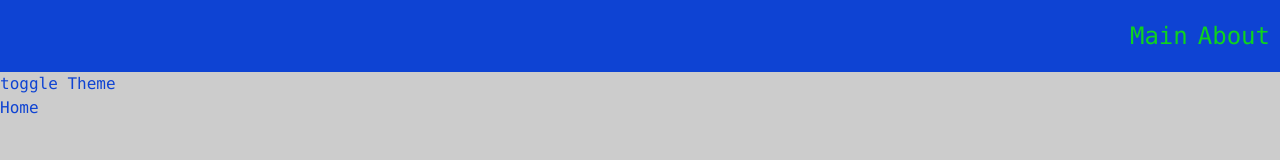
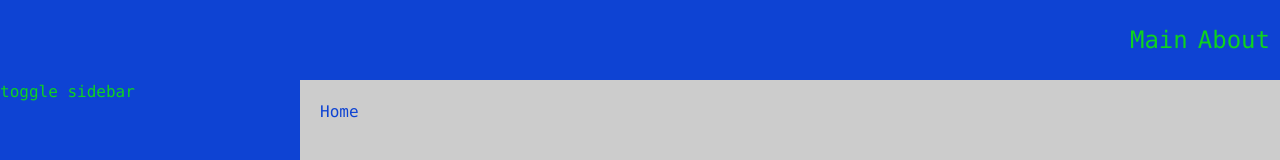
Before and after one commit to Sergej96/ULBI-project, a React app: page / in a window 1280 px wide. Shown: the top 160 px of the page. Built offline with nearby package versions, Linux system fonts and the light colour scheme; the HTML template or start-up script is replaced by a standard one.

Commit message:
add sidebar and move button switcherButton

```diff
--- a/src/app/App.tsx
+++ b/src/app/App.tsx
@@ -2,17 +2,18 @@ import "./styles/index.scss";
 import { classNames } from "shared/lib/helpers/classNames";
 import { useTheme } from "./providers/ThemeProvider";
 import { AppRouter } from "./providers/router";
-import Navbar from "widgets";
+import { Navbar, Sidebar } from "widgets";
 
 const App = () => {
-  const { theme, toggleTheme } = useTheme();
+  const { theme } = useTheme();
 
   return (
     <div className={classNames("app", {}, [theme])}>
       <Navbar />
-      <button onClick={toggleTheme}>toggle Theme</button>
-
-      <AppRouter />
+      <div className="content-page">
+        <Sidebar />
+        <AppRouter />
+      </div>
     </div>
   );
 };
--- a/src/app/providers/ThemeProvider/index.ts
+++ b/src/app/providers/ThemeProvider/index.ts
@@ -1,2 +1,3 @@
 export { default as ThemeProvider } from "./ui/ThemeProvider";
 export { useTheme } from "./lib/useTheme";
+export { Theme } from "./lib/ThemeContext";
--- a/src/app/providers/router/ui/AppRouter.tsx
+++ b/src/app/providers/router/ui/AppRouter.tsx
@@ -6,12 +6,14 @@ import { routeConfig } from "shared/config/routeConfig/routeConfig";
 const AppRouter = () => {
   return (
     <Suspense fallback={<h2>Loading...</h2>}>
+      <div className="page-wrapper">
         <Routes>
           {routeConfig.map(({ path, element }) => (
             <Route key={path} path={path} element={element} />
           ))}
           <Route path="*" element={<Main />} />
         </Routes>
+      </div>
     </Suspense>
   );
 };
--- a/src/app/styles/index.scss
+++ b/src/app/styles/index.scss
@@ -10,3 +10,12 @@
   background: var(--bg-color);
   color: var(--primary-color);
 }
+
+.content-page {
+  display: flex;
+}
+
+.page-wrapper {
+  flex-grow: 1;
+  padding: 20px;
+}
--- a/src/app/styles/variables/global.scss
+++ b/src/app/styles/variables/global.scss
@@ -10,4 +10,7 @@
   --font-l: var(--font-size-l) / var(--font-line-l) var(--font-family-main);
 
   //sizes
+  --height-navbar: 80px;
+  --width-sidebar: 300px;
+  --width-sidebar-collapsed: 80px;
 }
--- a/src/widgets/Navbar/ui/Navbar.module.scss
+++ b/src/widgets/Navbar/ui/Navbar.module.scss
@@ -1,5 +1,7 @@
 .navbar {
   display: flex;
+  align-items: center;
+  height: var(--height-navbar);
   padding: 20px 10px;
   background: var(--inverted-bg-color);
 }
--- a/src/widgets/index.ts
+++ b/src/widgets/index.ts
@@ -1 +1,2 @@
-export { default } from "./Navbar/ui/Navbar";
+export { default as Navbar } from "./Navbar/ui/Navbar";
+export { default as Sidebar } from "./Sidebar/ui/Sidebar/Sidebar";
```
Lines whose indentation alone changed are shown as unchanged.
